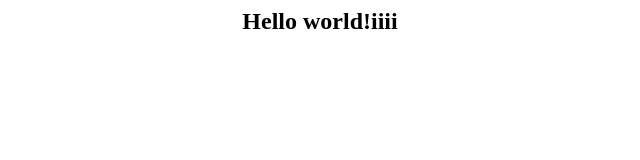
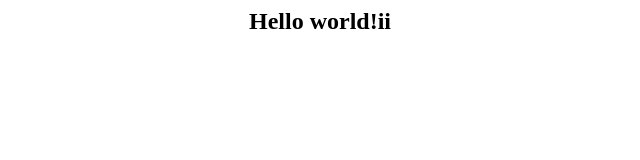
Before and after one commit to Ayanrtr/www, a plain HTML site: page index.html in a window 1280 px wide. Shown: the full height of the page, 320-960 px from the left. Drawn offline with Linux system fonts and the light colour scheme.

Commit message:
Update index.html

```diff
--- a/index.html
+++ b/index.html
@@ -3,6 +3,6 @@
 <title> Intellipaat </title>
 </head>
 <body style = "background-image:url('images/github3.jpg'); background-size: 100%">
-<h2 ALIGN=CENTER>Hello world!iiii</h2>
+<h2 ALIGN=CENTER>Hello world!ii</h2>
 </body>
 </html>
```
